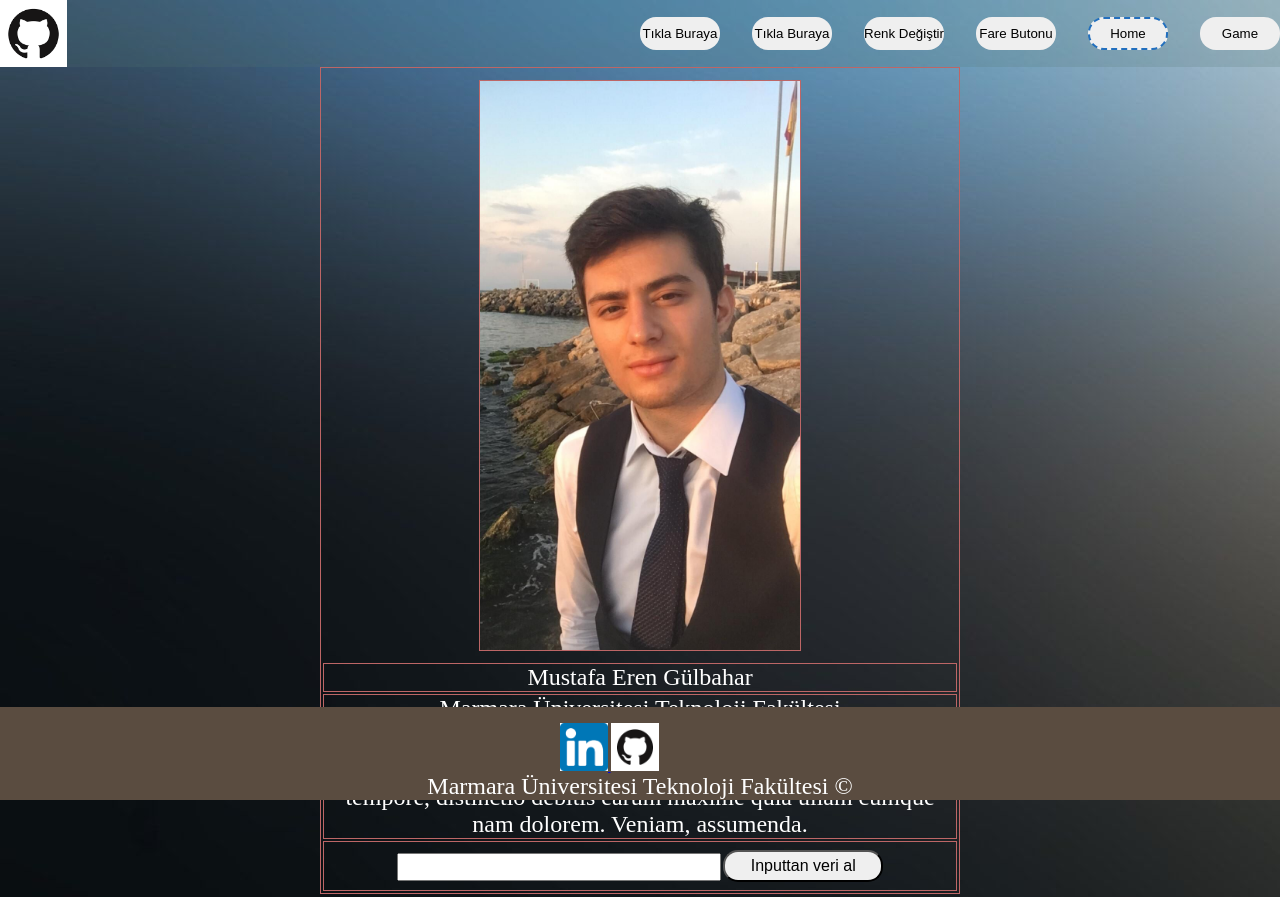
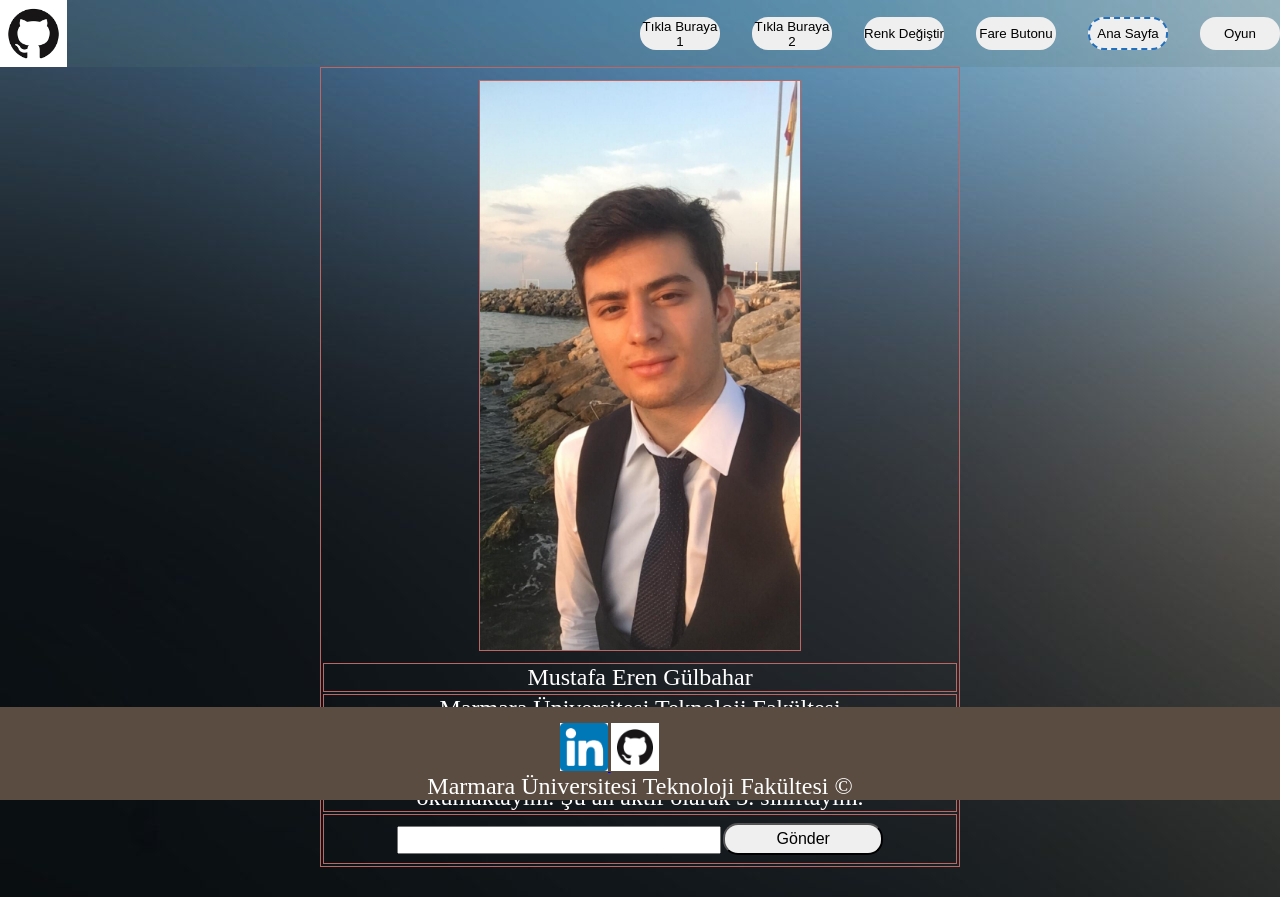
Before and after one commit to erengulbahar/erengulbahar.github.io, a plain HTML site: page index.html in a window 1280 px wide. Shown: the top 897 px of the page. Drawn offline with nearby package versions, Linux system fonts and the light colour scheme.

Commit message:
feat: Updating some features.

```diff
--- a/index.html
+++ b/index.html
@@ -26,13 +26,13 @@
                 </a>
 
                 <div class="nav-buttons">
-                    <button id="click1" class="nav-button" onclick="Tikla()">Tıkla Buraya</button>
-                    <button id="click2" class="nav-button" onclick="Tikla2(this)">Tıkla Buraya</button>
+                    <button id="click1" class="nav-button" onclick="Tikla()">Tıkla Buraya 1</button>
+                    <button id="click2" class="nav-button" onclick="Tikla2(this)">Tıkla Buraya 2</button>
                     <button id="changeColour" class="nav-button" onclick="RenkDegistir()">Renk Değiştir</button>
                     <button id="mouseButton1" class="nav-button" onmouseover="FareUzerinde()" onmouseout="FareUzerindeDegil()">Fare Butonu</button>
-                    <button class="nav-button btn btn-6 btn-6d">Home</button>
+                    <button class="nav-button btn btn-6 btn-6d">Ana Sayfa</button>
                     <button class="nav-button">
-                        <a class="game-button" href="./game.html">Game</a>
+                        <a class="game-button" href="./game.html">Oyun</a>
                     </button>
                 </div>
             </div>
@@ -65,14 +65,14 @@
 
                     <tr>
                         <td>
-                            <p id="about">Lorem ipsum dolor sit amet consectetur adipisicing elit. Quisquam optio enim qui iure iste id impedit laborum totam tempore, distinctio debitis earum maxime quia ullam cumque nam dolorem. Veniam, assumenda.</p>
+                            <p id="about">Merhaba! Ben Mustafa Eren Gülbahar. Marmara Üniversitesi Teknoloji Fakültesi Bilgisayar Mühendisliği bölümünde okumaktayım. Şu an aktif olarak 3. sınıftayım.</p>
                         </td>
                     </tr>
 
                     <tr>
                         <td class="input">
                             <input class="input-field" type="text" id="input">
-                            <button class="input-button" id="getData" onclick="inputAl()">Inputtan veri al</button>
+                            <button class="input-button" id="getData" onclick="inputAl()">Gönder</button>
                         </td>
                     </tr>
                 </table>
@@ -175,8 +175,8 @@
         {
             var element = document.getElementById("about");
 
-            element.style.color = "yellow";
-            element.innerText = "Fare uzerinde degil.";
+            element.style.color = "white";
+            element.innerText = "Merhaba! Ben Mustafa Eren Gülbahar. Marmara Üniversitesi Teknoloji Fakültesi Bilgisayar Mühendisliği bölümünde okumaktayım. Şu an aktif olarak 3. sınıftayım.";
         }
 
         function inputAl()
```
